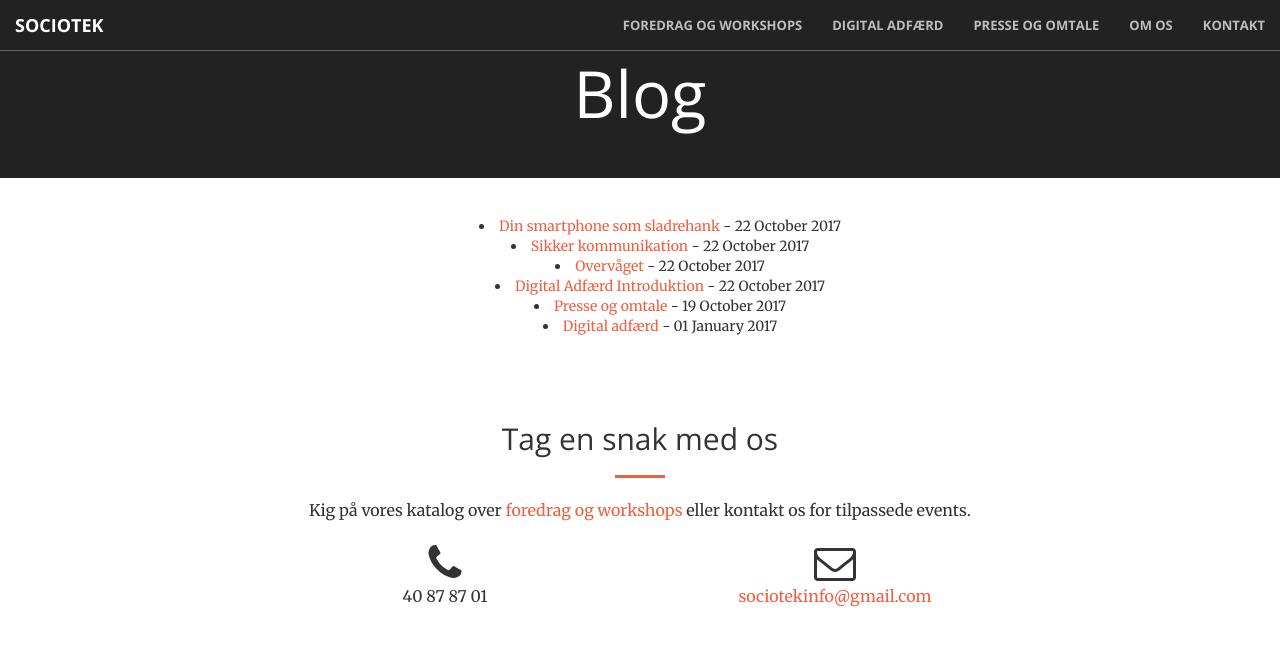
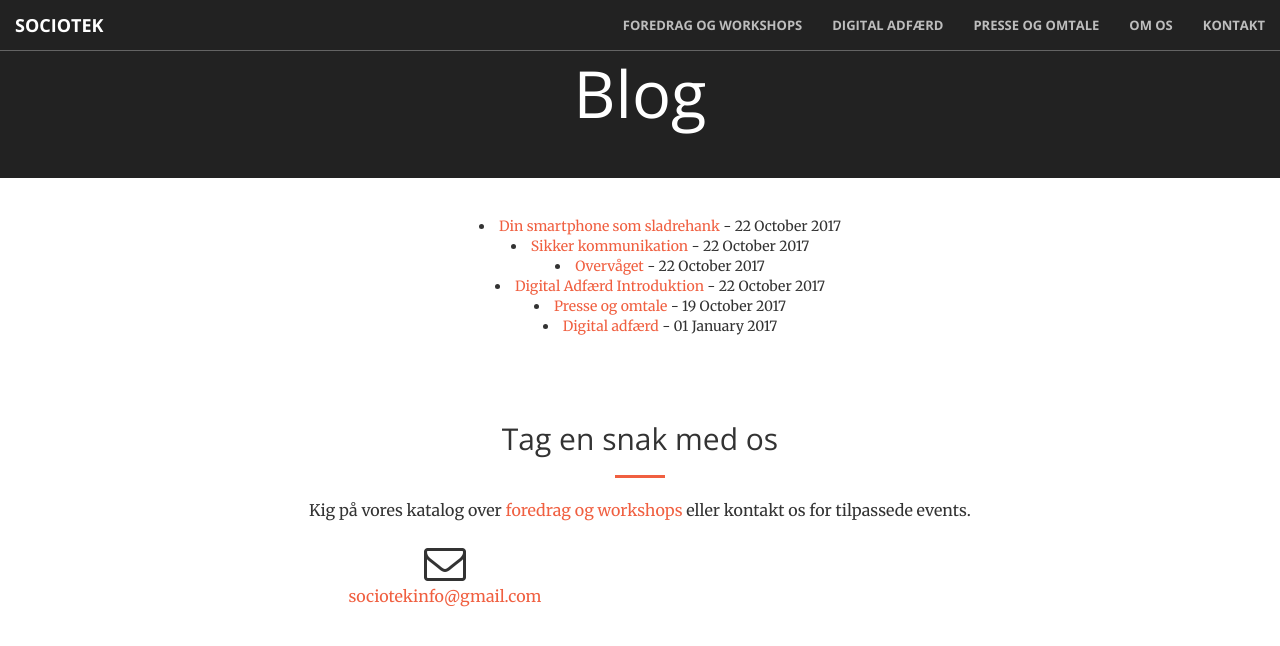
Before and after one commit to sociotek/sociotek.github.io, a Jekyll site: the page built from blog.html, in a window 1280 px wide. Shown: the top 646 px of the page. Built offline with Jekyll 4.4.1, drawn with Linux system fonts in a browser that asks for light colours.

Commit message:
Update default.html

```diff
--- a/_layouts/default.html
+++ b/_layouts/default.html
@@ -68,10 +68,6 @@
 						<p>Kig på vores katalog over <a href="/portfolio.html"> foredrag og workshops </a> eller kontakt os for tilpassede events.</p>
 					</div>
 					<div class="col-lg-4 col-lg-offset-2 text-center">
-						<i class="fa fa-phone fa-3x wow bounceIn"></i>
-						<p><span>40 87</span> 87 01</p>
-					</div>
-					<div class="col-lg-4 text-center">
 						<i class="fa fa-envelope-o fa-3x wow bounceIn" data-wow-delay=".1s"></i>
 						<p><a href="mailto:sociotekinfo@gmail.com">sociotekinfo@gmail.com</a></p>
 					</div>
```
